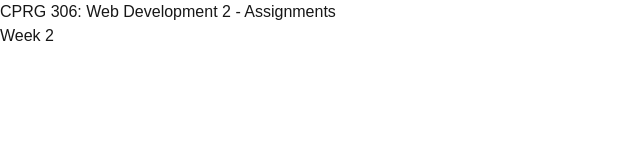
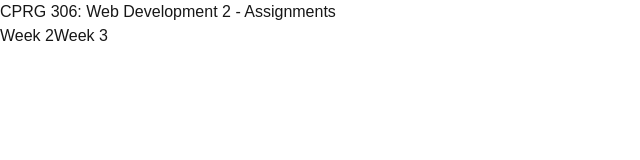
Before and after one commit to alvesgf16/cprg306-assignments, a Next.js app: page / in a window 1280 px wide. Shown: the top 160 px of the page, without its empty margins (0-640 px from the left). Built offline with nearby package versions, Linux system fonts and the light colour scheme.

Commit message:
feat: add link to week 3 assignment

```diff
--- a/app/page.js
+++ b/app/page.js
@@ -5,6 +5,7 @@ export default function Home() {
     <>
       <h1>CPRG 306: Web Development 2 - Assignments</h1>
       <Link href="./week-2">Week 2</Link>
+      <Link href="./week-3">Week 3</Link>
     </>
   );
 }
```
